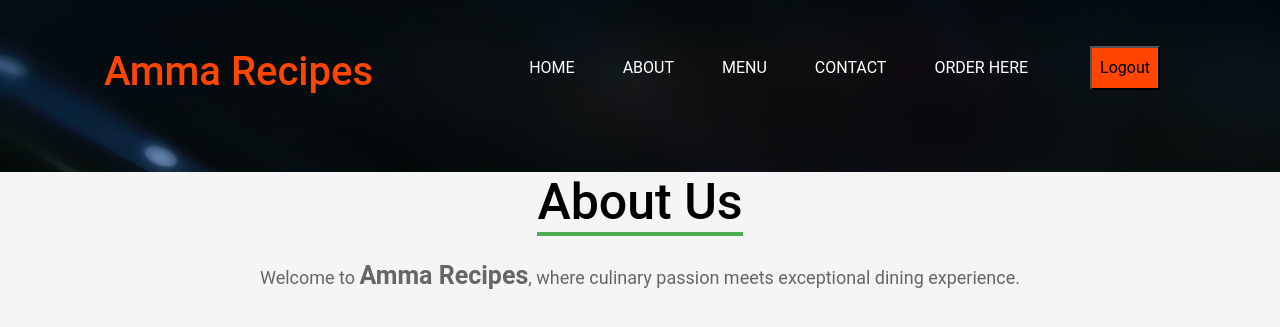
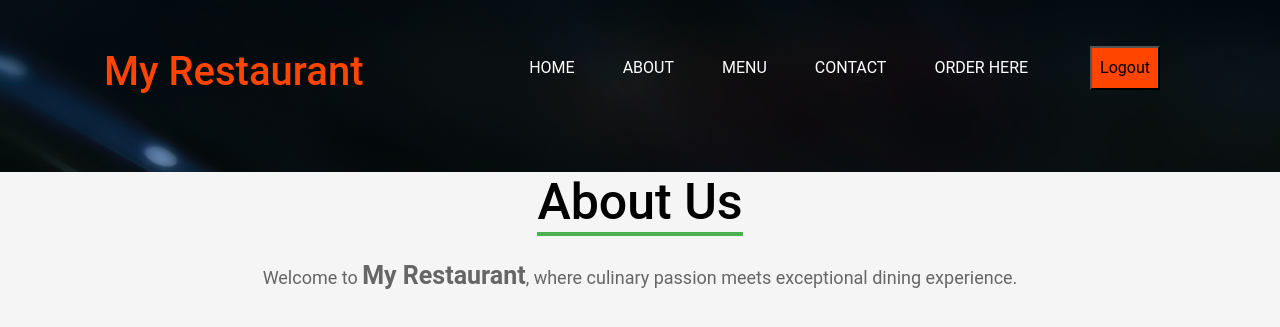
Before and after one commit to harihumsi/Restauarant-Management-System, a Django app: page /read in a window 1280 px wide. Shown: the top 327 px of the page. Run offline with Django 5.2, Linux system fonts and the light colour scheme; some libraries are stand-ins or nearby versions.

Commit message:
second commit

```diff
--- a/food/templates/about.html
+++ b/food/templates/about.html
@@ -149,7 +149,7 @@ margin-bottom: 35px;
 <div class="div" style="background-color: whitesmoke; box-sizing: border-box; height: 100vh;">
 <div class="heading">
   <h1>About Us</h1>
-  <p>Welcome to <b style="font-size: 25px;">Amma Recipes</b>, where culinary passion meets exceptional dining experience.</p>
+  <p>Welcome to <b style="font-size: 25px;">My Restaurant</b>, where culinary passion meets exceptional dining experience.</p>
 </div>
 
 <div class="contain">
@@ -159,7 +159,7 @@ margin-bottom: 35px;
     </div>
     <div class="about-content">
       <h1></h1>
-      <p>At <b>Amma Recipes</b>, we're more than just a place to eat; we're a destination for food lovers seeking an unforgettable journey through flavors and textures. Our mission is simple: to create an atmosphere where every meal is an occasion, every dish a masterpiece, and every guest a cherished friend.Nestled in Vizianagaram, our restaurant embodies the spirit of Vizianagarm— vibrant, diverse, and always evolving. Our menu celebrates the rich tapestry of global cuisine while highlighting locally sourced ingredients that reflect the bounty of our region. </p>
+      <p>At <b>My Restaurant</b>, we're more than just a place to eat; we're a destination for food lovers seeking an unforgettable journey through flavors and textures. Our mission is simple: to create an atmosphere where every meal is an occasion, every dish a masterpiece, and every guest a cherished friend.Nestled in Vizianagaram, our restaurant embodies the spirit of Vizianagarm— vibrant, diverse, and always evolving. Our menu celebrates the rich tapestry of global cuisine while highlighting locally sourced ingredients that reflect the bounty of our region. </p>
         <a href="/read" class="read-more">Read More</a>
 
 
--- a/food/templates/base.html
+++ b/food/templates/base.html
@@ -4,7 +4,7 @@
     {% block content %}
 
     <div class="content">
-        <h3>Welcome to Amma Recipes, <span style="font-size: 28px; color:black;  font-weight: bolder ;">{{request.user}}</span></h3>
+        <h3>Welcome to My Restaurant, <span style="font-size: 28px; color:black;  font-weight: bolder ;">{{request.user}}</span></h3>
         <h1>Rich Healthy and Natural Food</h1>
         <p>Amma Recipes is a restaurant located in india.we have some amazing recipes in the country.</p>
     </div>
--- a/food/templates/navbar.html
+++ b/food/templates/navbar.html
@@ -124,7 +124,7 @@ body{
 
     <!-- header starts here-->
     <div class="contain">
-      <h1><a href="/" class="a" style="text-decoration: none;">Amma Recipes</a></h1>
+      <h1><a href="/" class="a" style="text-decoration: none;">My Restaurant</a></h1>
       <div class="navbara">
           <ul>
               <li><a href="/">HOME</a></li>
--- a/food/templates/read.html
+++ b/food/templates/read.html
@@ -143,7 +143,7 @@ margin-bottom: 35px;
 <div style="background-color: whitesmoke; box-sizing: border-box; height: 100vh;">
 <div class="heading">
   <h1>About Us</h1>
-  <p>Welcome to <b style="font-size: 25px;">Amma Recipes</b>, where culinary passion meets exceptional dining experience.</p>
+  <p>Welcome to <b style="font-size: 25px;">My Restaurant</b>, where culinary passion meets exceptional dining experience.</p>
 </div>
 
 <div class="contain">
@@ -153,15 +153,15 @@ margin-bottom: 35px;
     </div>
     <div class="about-content">
       <h1></h1>
-      <p>At <b>Amma Recipes</b>, we're more than just a place to eat; we're a destination for food lovers seeking an unforgettable journey through flavors and textures. Our mission is simple: to create an atmosphere where every meal is an occasion, every dish a masterpiece, and every guest a cherished friend.
+      <p>At <b>My Restaurant</b>, we're more than just a place to eat; we're a destination for food lovers seeking an unforgettable journey through flavors and textures. Our mission is simple: to create an atmosphere where every meal is an occasion, every dish a masterpiece, and every guest a cherished friend.
 
         Nestled in Location], our restaurant embodies the spirit of City/Town]— vibrant, diverse, and always evolving. Our menu celebrates the rich tapestry of global cuisine while highlighting locally sourced ingredients that reflect the bounty of our region.
 
-        Led by our talented team of chefs, each dish at Amma Recipes is a labor of love, meticulously crafted to delight the senses and ignite the palate. From innovative appetizers to sumptuous main courses and decadent desserts, every bite tells a story—a story of tradition, innovation, and above all, passion for great food.
+        Led by our talented team of chefs, each dish at My Restaurant is a labor of love, meticulously crafted to delight the senses and ignite the palate. From innovative appetizers to sumptuous main courses and decadent desserts, every bite tells a story—a story of tradition, innovation, and above all, passion for great food.
 
-        But Amma Recipes is more than just a place to dine; it's a gathering place, a hub of community, and a stage for unforgettable moments. Whether you're joining us for a romantic dinner for two, a lively gathering with friends, or a special celebration, we promise to exceed your expectations with warm hospitality, impeccable service, and, of course, extraordinary food.
+        But My Restaurant is more than just a place to dine; it's a gathering place, a hub of community, and a stage for unforgettable moments. Whether you're joining us for a romantic dinner for two, a lively gathering with friends, or a special celebration, we promise to exceed your expectations with warm hospitality, impeccable service, and, of course, extraordinary food.
 
-        Thank you for choosing Amma Recipes. We look forward to welcoming you and making your dining experience truly exceptional. </p>
+        Thank you for choosing My Restaurant. We look forward to welcoming you and making your dining experience truly exceptional. </p>
 
 
 
```
Also changed, not shown: db.sqlite3.
